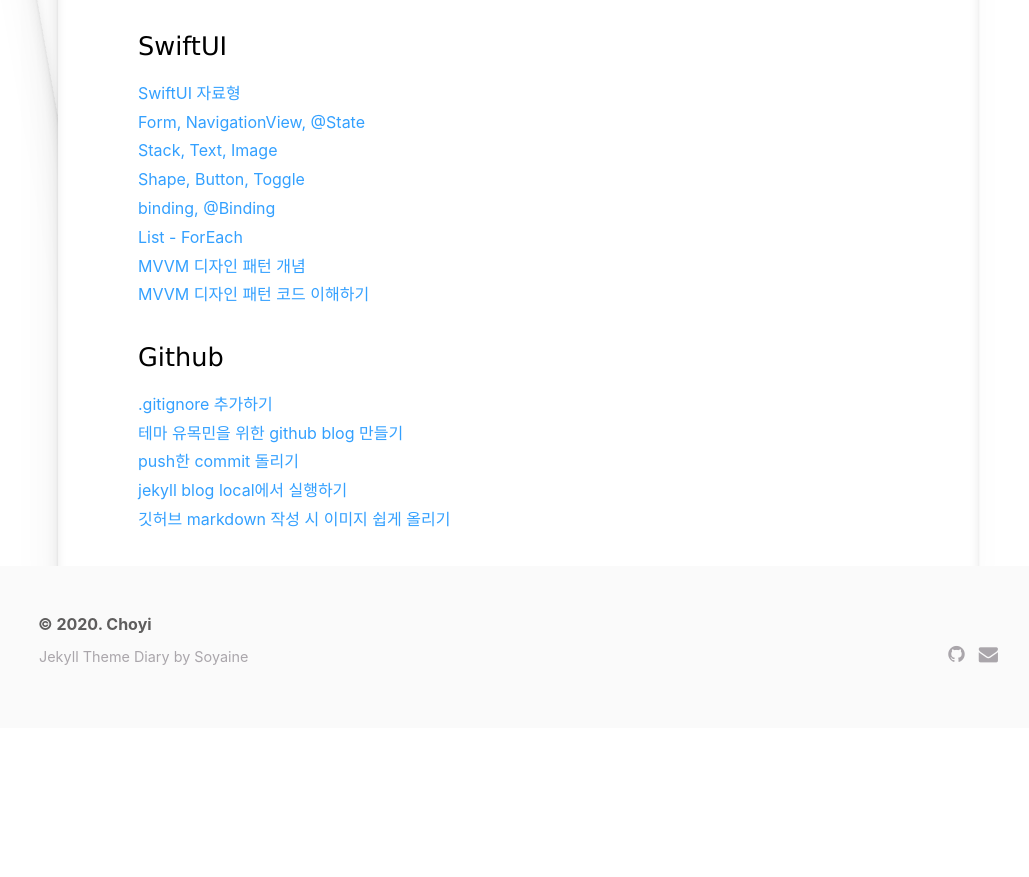
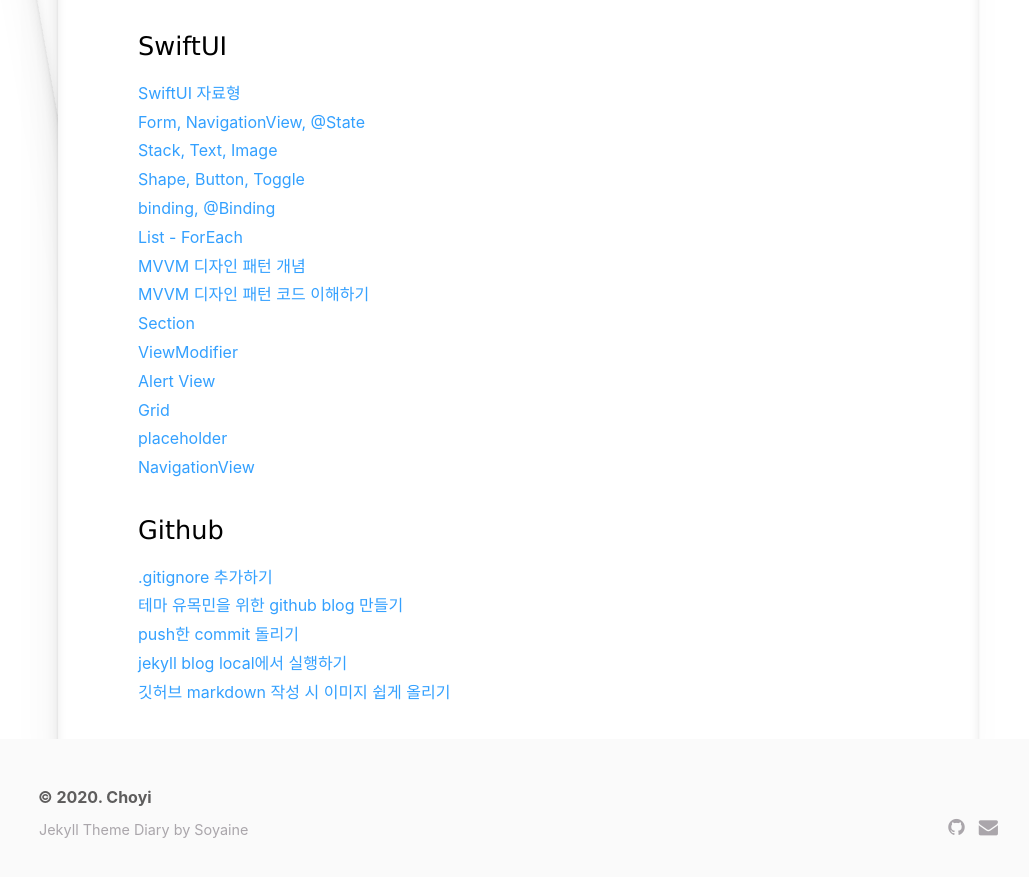
Before and after one commit to jeongchoyi/jeongchoyi.github.io, a Jekyll site: the page built from devpost/index.html, in a window 1280 px wide and 900 px high, scrolled down 596 px. Shown: the top 877 px of the window, without its empty margins (122-1151 px from the left). Built offline with Jekyll 4.4.1, drawn with Linux system fonts in a browser that asks for light colours; some web fonts are replaced; before the commit the page ends 1324 px from its top, so only the background shows below that.

Commit message:
add links

```diff
--- a/devpost/index.html
+++ b/devpost/index.html
@@ -21,6 +21,12 @@
 <a href="https://iamcho2.github.io/2020/11/06/swiftui-list-foreach">List - ForEach</a><br>
 <a href="https://iamcho2.github.io/2020/11/11/swift-mvc-and-mvvm">MVVM 디자인 패턴 개념</a><br>
 <a href="https://iamcho2.github.io/2020/11/13/swift-mvc-and-mvvm-3">MVVM 디자인 패턴 코드 이해하기</a><br>
+<a href="https://iamcho2.github.io/2020/11/15/swiftui-section">Section</a><br>
+<a href="https://iamcho2.github.io/2020/11/15/swiftui-ViewModifier">ViewModifier</a><br>
+<a href="https://iamcho2.github.io/2020/11/15/swiftui-Alert-View">Alert View</a><br>
+<a href="https://iamcho2.github.io/2020/11/16/swiftui-grid">Grid</a><br>
+<a href="https://iamcho2.github.io/2020/11/16/swiftui-placeholder">placeholder</a><br>
+<a href="https://iamcho2.github.io/2020/11/16/swiftui-navigationview">NavigationView</a><br>
 
 <h3>Github</h3>
 <a href="https://iamcho2.github.io/2020/10/04/til">.gitignore 추가하기</a><br>
```
